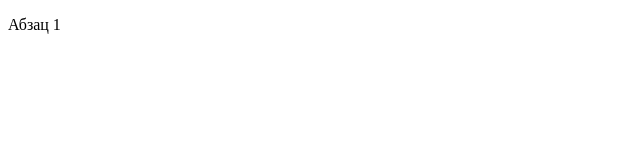
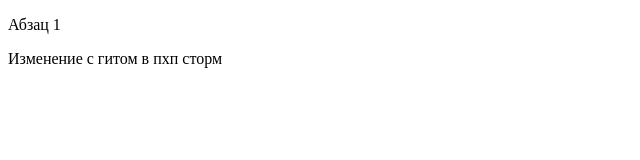
Before and after one commit to SergeySerg/site, a plain HTML site: page index_2.html in a window 1280 px wide. Shown: the whole page, without its empty margins (0-640 px from the left). Drawn offline with Linux system fonts and the light colour scheme.

Commit message:
Добавление абзаца в ПХП сторм

```diff
--- a/index_2.html
+++ b/index_2.html
@@ -6,6 +6,7 @@
 </head>
 <body>
 <p>Абзац 1</p>
+<p>Изменение с гитом в пхп сторм</p>
 
 
 
```
